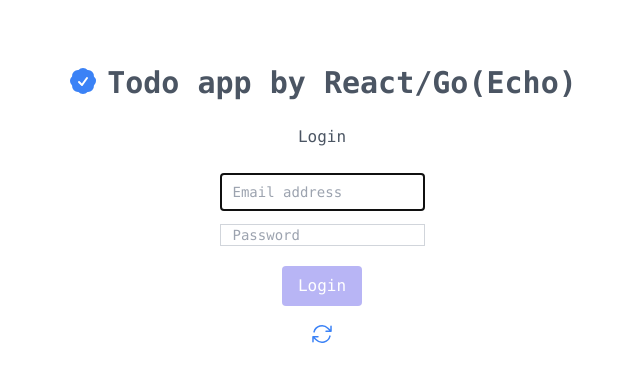
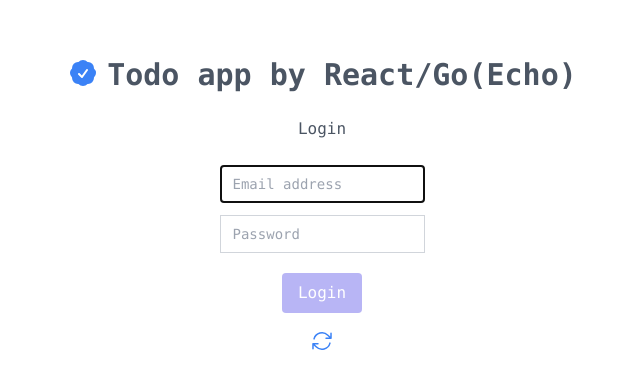
Before and after one commit to mocha-06/react-todo, a React (Create React App) app: page / in a window 1280 px wide. Shown: the part 191-580 px from the top of the page, without its empty margins (318-958 px from the left). Built offline with nearby package versions, Linux system fonts and the light colour scheme; no server answers.

Commit message:
🐛 classname変更

```diff
--- a/src/components/Auth.tsx
+++ b/src/components/Auth.tsx
@@ -53,7 +53,7 @@ export const Auth = () => {
         </div>
         <div>
           <input
-            className="mb-3 px-3 text-sm py--2 border border-gray-300"
+            className="mb-3 px-3 text-sm py-2 border border-gray-300"
             type="password"
             name="password"
             placeholder="Password"
```
